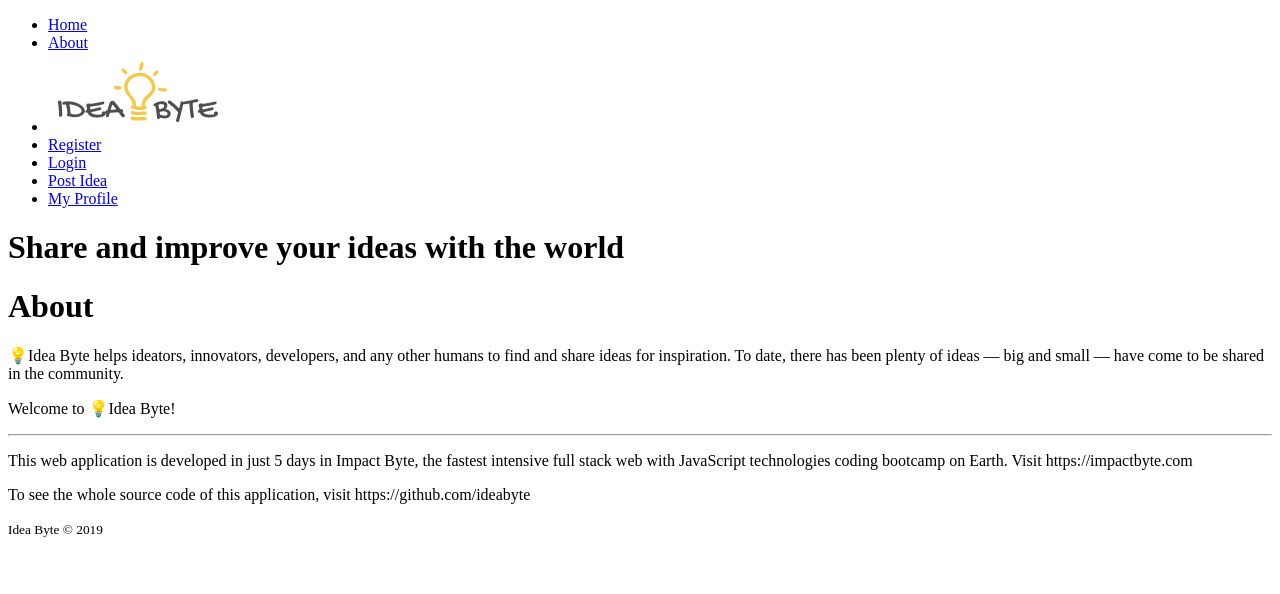
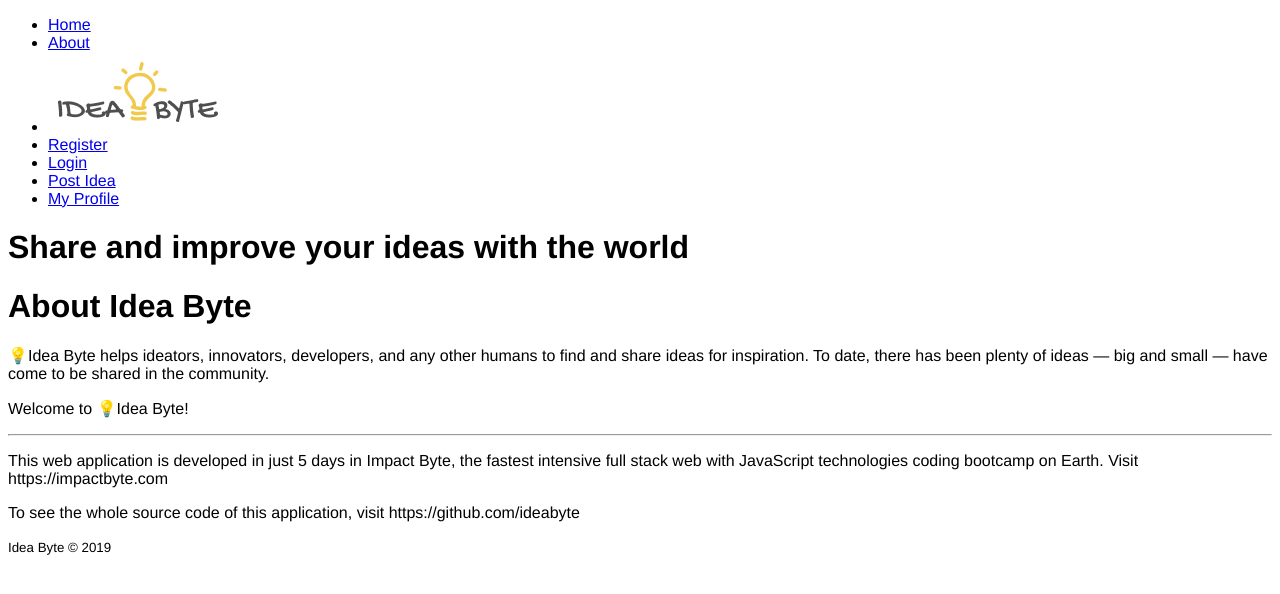
Before and after one commit to bearmentor-community/ideabyte-frontend, a React (Create React App) app: page /about in a window 1280 px wide. Shown: the top 594 px of the page. Built offline with nearby package versions, Linux system fonts and the light colour scheme; the HTML template or start-up script is replaced by a standard one.

Commit message:
Start to style using emotion instead of styled-components

```diff
--- a/package.json
+++ b/package.json
@@ -3,7 +3,9 @@
   "version": "0.1.0",
   "private": true,
   "dependencies": {
-    "react": "^16.8.3",
+    "@emotion/core": "10.0.7",
+    "@emotion/styled": "10.0.7",
+    "react": "16.8.3",
     "react-dom": "^16.8.3",
     "react-helmet": "5.2.0",
     "react-redux": "6.0.1",
--- /dev/null
+++ b/src/components/Heading.js
@@ -0,0 +1,7 @@
+import React from 'react'
+
+const Heading = ({ size, children }) => {
+  return <h1>{children}</h1>
+}
+
+export default Heading
--- a/src/layouts/Page.js
+++ b/src/layouts/Page.js
@@ -1,16 +1,21 @@
 import React from 'react'
 import { Helmet } from 'react-helmet'
+import styled from '@emotion/styled'
+
+const StyledMain = styled.main`
+  font-family: 'Fira Sans', Helvetica, sans-serif;
+`
 
 const Page = ({ children }) => {
   return (
-    <main>
+    <StyledMain>
       <Helmet>
         <html lang="en" />
         <meta charSet="utf-8" />
       </Helmet>
 
       {children}
-    </main>
+    </StyledMain>
   )
 }
 
--- a/src/pages/About.js
+++ b/src/pages/About.js
@@ -3,11 +3,13 @@ import React from 'react'
 import PageSpecial from '../layouts/PageSpecial'
 import Meta from '../layouts/Meta'
 
+import Heading from '../components/Heading'
+
 const About = () => {
   return (
     <PageSpecial>
       <Meta title="About Us" />
-      <h1>About</h1>
+      <Heading size={1}>About Idea Byte</Heading>
       <div>
         <p>
           <span role="img" aria-label="bulb">
--- a/src/pages/Explore.js
+++ b/src/pages/Explore.js
@@ -10,7 +10,7 @@ const Explore = () => {
   return (
     <PageSearch>
       <Meta title="Explore Ideas" />
-      <h1>Explore</h1>
+      <h1>Explore Ideas</h1>
       <section>
         {IDEAS.map((item, index) => {
           return <IdeaCard key={index} id={item} />
```
Also changed, not shown: 2 other files (tests, documents, lock files or other folders).
